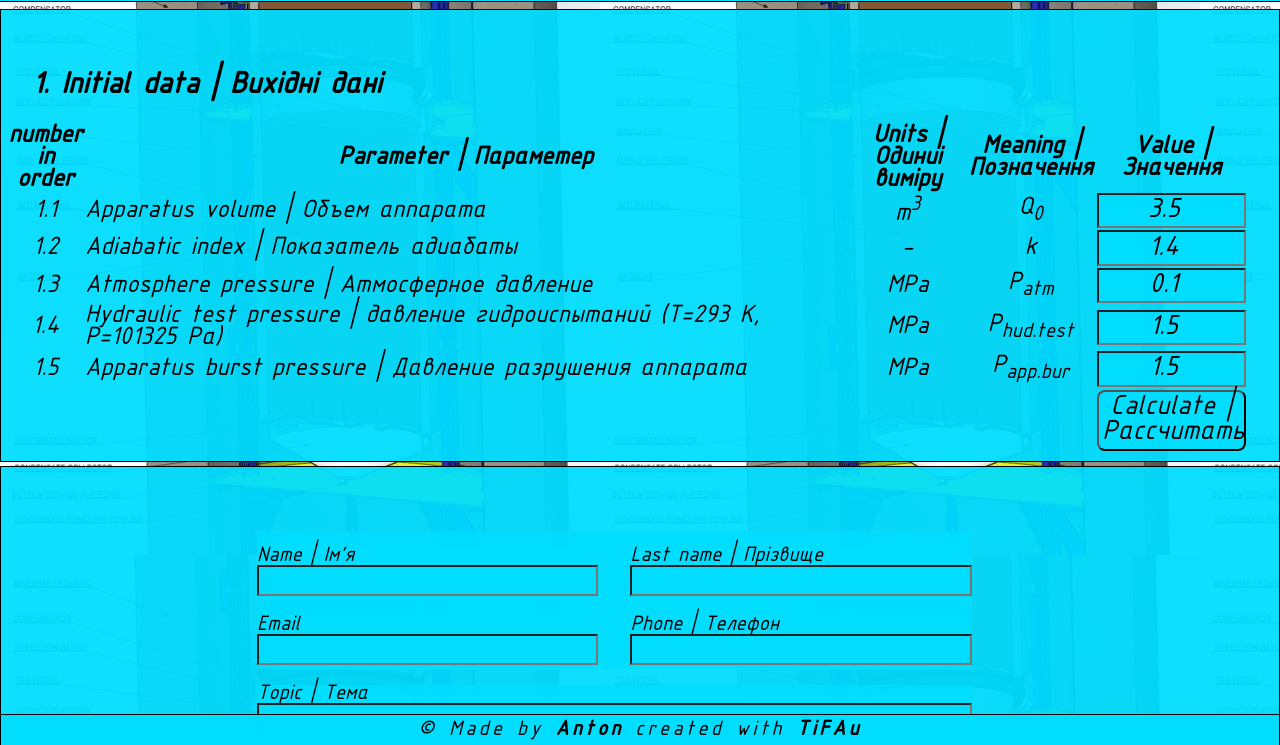
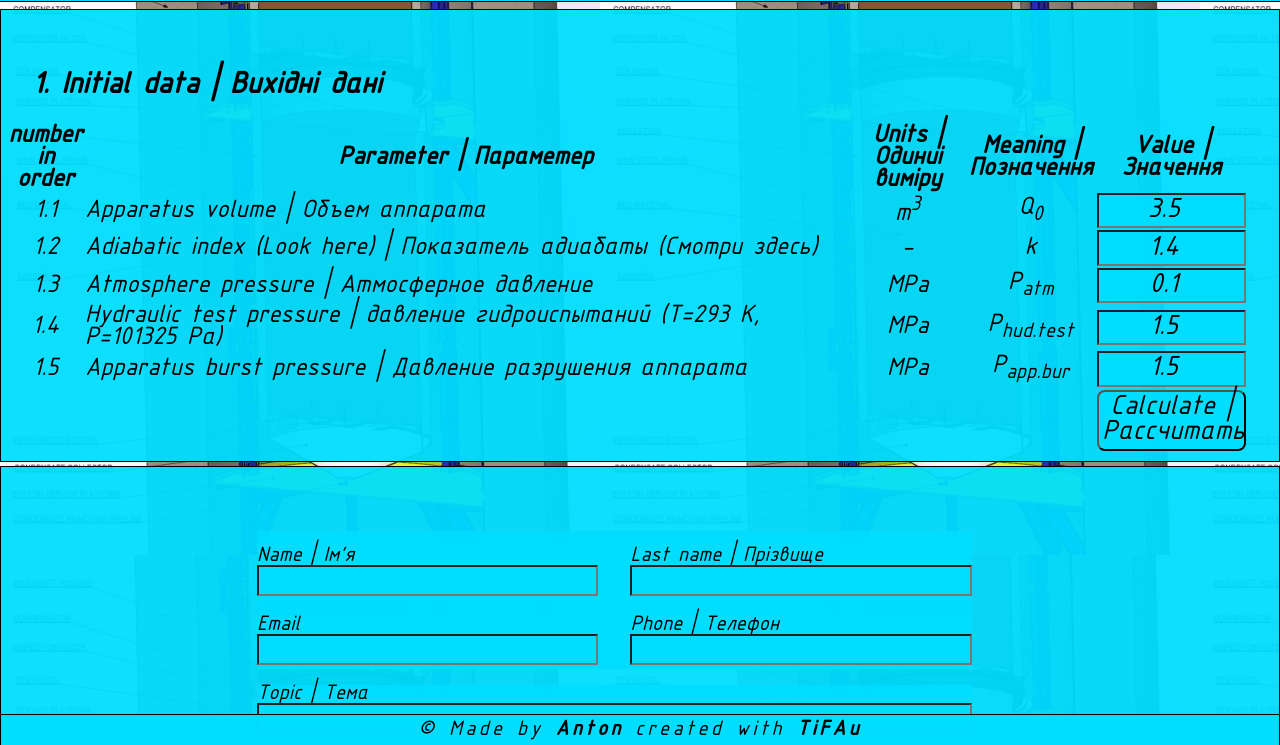
Before and after one commit to TiFAu/compressed-air, a plain HTML site: page index.html in a window 1280 px wide. Shown: the part 54-799 px from the top of the page. Drawn offline with Linux system fonts and the light colour scheme.

Commit message:
adde to link

```diff
--- a/index.html
+++ b/index.html
@@ -91,7 +91,7 @@
                     </tr>
                     <tr>
                         <td>1.2</td>
-                        <td class="pr"><a href="https://studfile.net/preview/10062570/" target="_blank">Adiabatic index | Показатель адиабаты </a></td>
+                        <td class="pr"><a href="https://studfile.net/preview/10062570/" target="_blank">Adiabatic index (Look here) | Показатель адиабаты (Смотри здесь) </a></td>
                         <td> - </td>
                         <td> k </td>
                         <td><input type='number' id='adiabaticIndex' value=1.4></td>
```
